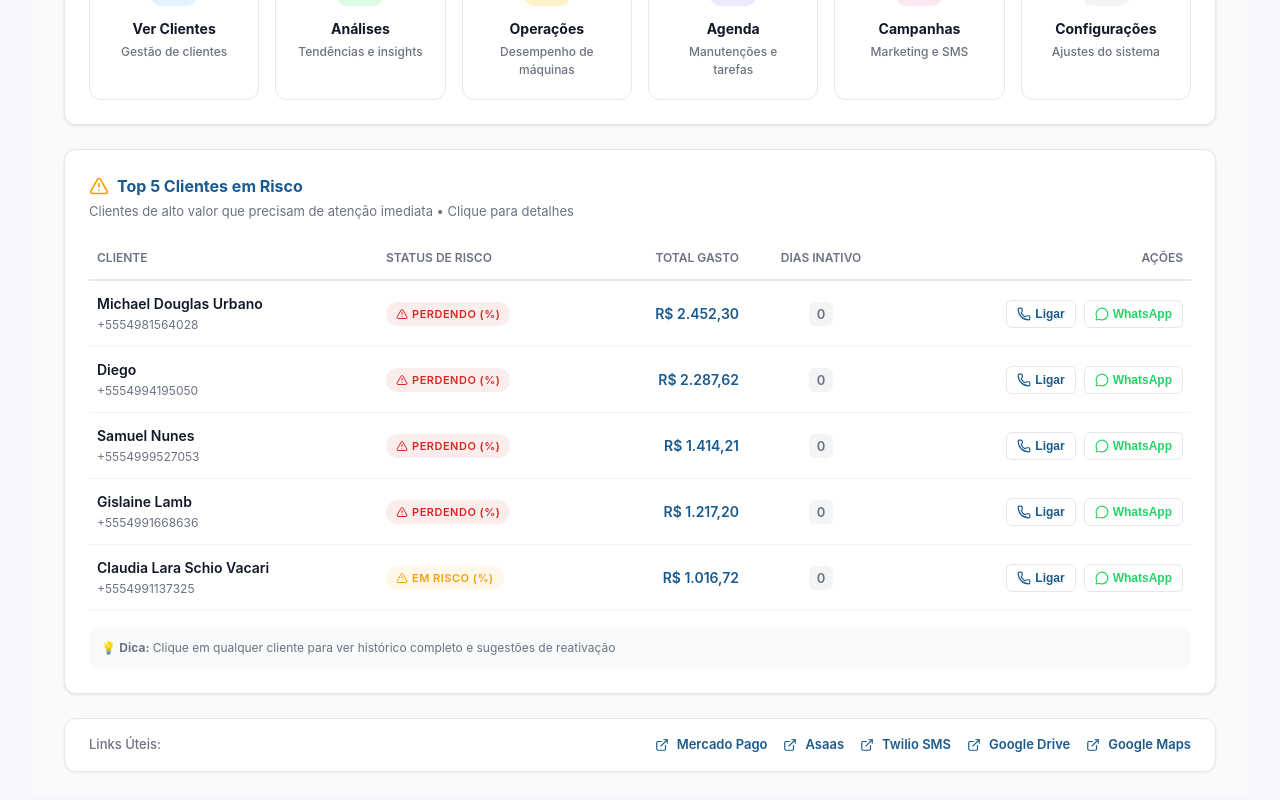
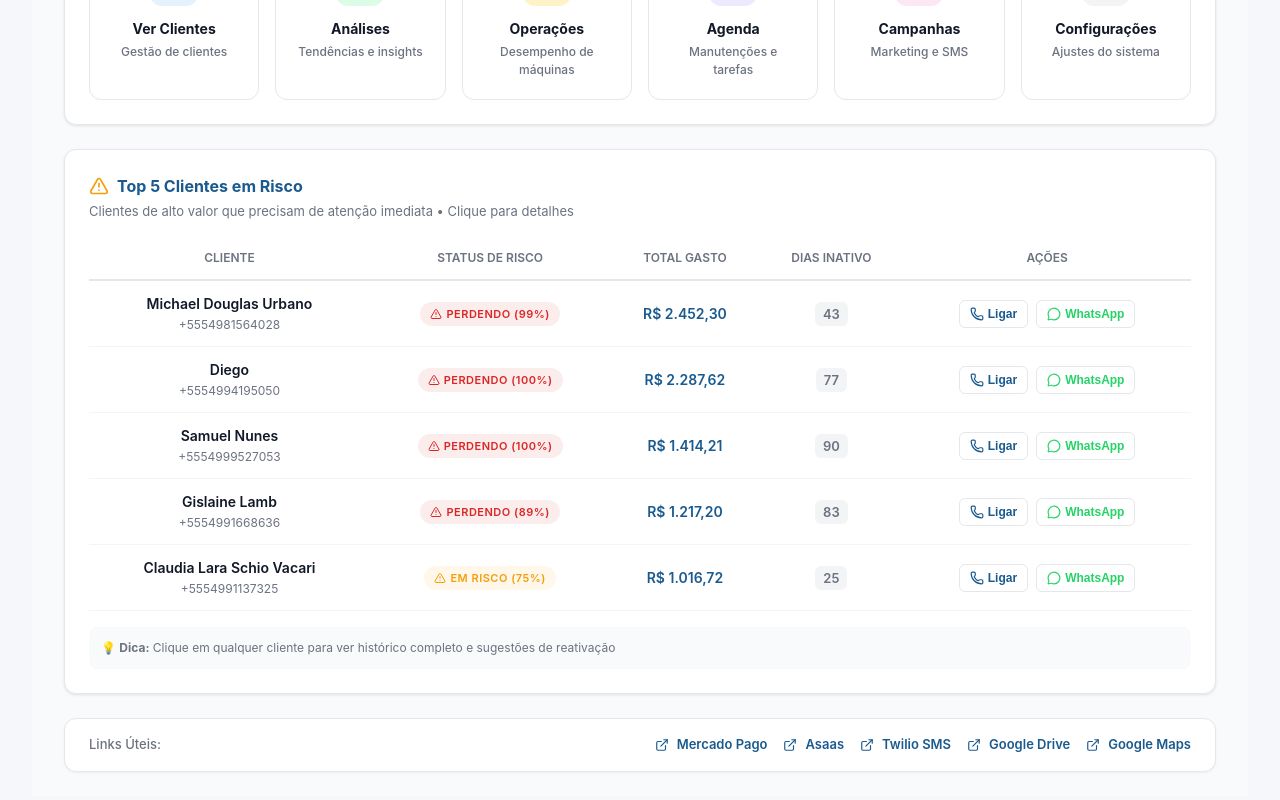
Before and after one commit to lucaslopezpuerta/LavpopBusinessIntelligence, a React (Vite) app: page / in a window 1280 px wide. Shown: the part 994-1794 px from the top of the page. Built offline with nearby package versions, Linux system fonts and the light colour scheme; no server answers; the HTML template or start-up script is replaced by a standard one.

Commit message:
Update AtRiskCustomersTable.jsx

```diff
--- a/src/components/AtRiskCustomersTable.jsx
+++ b/src/components/AtRiskCustomersTable.jsx
@@ -1,12 +1,12 @@
-// AtRiskCustomersTable.jsx v2.1 - PORTUGUESE & MAX ROWS
-// ✅ Full Portuguese translation
-// ✅ Support for maxRows prop (default 10)
-// ✅ Integrated CustomerDetailModal
+// AtRiskCustomersTable.jsx v2.2 - FIXED RISK % DISPLAY & CENTERED ALIGNMENT
+// ✅ Fixed risk percentage display (now uses returnLikelihood)
+// ✅ All columns center-aligned
+// ✅ Portuguese labels
 // ✅ Click-to-view-details functionality
 //
 // CHANGELOG:
+// v2.2 (2025-11-15): Fixed risk % display, center-aligned all columns
 // v2.1 (2025-11-15): Added Portuguese labels, maxRows prop support
-// v2.0 (2025-11-14): Integrated CustomerDetailModal with click functionality
 
 import React, { useState } from 'react';
 import { Phone, MessageCircle, AlertTriangle } from 'lucide-react';
@@ -14,6 +14,7 @@ import CustomerDetailModal from './CustomerDetailModal';
 
 const COLORS = {
   primary: '#1a5a8e',
+  accent: '#55b03b',
   amber: '#f59e0b',
   red: '#dc2626',
   gray: '#6b7280'
@@ -91,9 +92,15 @@ const AtRiskCustomersTable = ({ customerMetrics, salesData, maxRows = 5 }) => {
     }
   };
 
-  const getRiskBadge = (riskLevel, likelihood) => {
+  // ✅ FIXED: Now uses returnLikelihood instead of churnLikelihood
+  const getRiskBadge = (riskLevel, returnLikelihood) => {
     const color = getRiskColor(riskLevel);
     const translatedLevel = translateRiskLevel(riskLevel);
+
+    // Calculate churn likelihood as inverse of return likelihood
+    const churnPercent = returnLikelihood !== undefined && returnLikelihood !== null
+      ? Math.round(100 - returnLikelihood)
+      : 0;
 
     return (
       <div style={{
@@ -110,7 +117,7 @@ const AtRiskCustomersTable = ({ customerMetrics, salesData, maxRows = 5 }) => {
         letterSpacing: '0.5px'
       }}>
         <AlertTriangle style={{ width: '12px', height: '12px' }} />
-        {translatedLevel} ({likelihood}%)
+        {translatedLevel} ({churnPercent}%)
       </div>
     );
   };
@@ -179,22 +186,51 @@ const AtRiskCustomersTable = ({ customerMetrics, salesData, maxRows = 5 }) => {
           }}>
             <thead>
               <tr style={{
-                borderBottom: '2px solid #e5e7eb',
-                textAlign: 'left'
+                borderBottom: '2px solid #e5e7eb'
               }}>
-                <th style={{ padding: '12px 8px', fontWeight: '600', color: COLORS.gray, fontSize: '12px' }}>
+                <th style={{
+                  padding: '12px 8px',
+                  fontWeight: '600',
+                  color: COLORS.gray,
+                  fontSize: '12px',
+                  textAlign: 'center'
+                }}>
                   CLIENTE
                 </th>
-                <th style={{ padding: '12px 8px', fontWeight: '600', color: COLORS.gray, fontSize: '12px' }}>
+                <th style={{
+                  padding: '12px 8px',
+                  fontWeight: '600',
+                  color: COLORS.gray,
+                  fontSize: '12px',
+                  textAlign: 'center'
+                }}>
                   STATUS DE RISCO
                 </th>
-                <th style={{ padding: '12px 8px', fontWeight: '600', color: COLORS.gray, fontSize: '12px', textAlign: 'right' }}>
+                <th style={{
+                  padding: '12px 8px',
+                  fontWeight: '600',
+                  color: COLORS.gray,
+                  fontSize: '12px',
+                  textAlign: 'center'
+                }}>
                   TOTAL GASTO
                 </th>
-                <th style={{ padding: '12px 8px', fontWeight: '600', color: COLORS.gray, fontSize: '12px', textAlign: 'center' }}>
+                <th style={{
+                  padding: '12px 8px',
+                  fontWeight: '600',
+                  color: COLORS.gray,
+                  fontSize: '12px',
+                  textAlign: 'center'
+                }}>
                   DIAS INATIVO
                 </th>
-                <th style={{ padding: '12px 8px', fontWeight: '600', color: COLORS.gray, fontSize: '12px', textAlign: 'right' }}>
+                <th style={{
+                  padding: '12px 8px',
+                  fontWeight: '600',
+                  color: COLORS.gray,
+                  fontSize: '12px',
+                  textAlign: 'center'
+                }}>
                   AÇÕES
                 </th>
               </tr>
@@ -212,7 +248,7 @@ const AtRiskCustomersTable = ({ customerMetrics, salesData, maxRows = 5 }) => {
                   onMouseLeave={(e) => e.currentTarget.style.background = 'white'}
                   onClick={() => setSelectedCustomer(customer)}
                 >
-                  <td style={{ padding: '12px 8px' }}>
+                  <td style={{ padding: '12px 8px', textAlign: 'center' }}>
                     <div style={{ fontWeight: '600', color: '#111827', marginBottom: '2px' }}>
                       {customer.name || 'Cliente sem nome'}
                     </div>
@@ -222,10 +258,15 @@ const AtRiskCustomersTable = ({ customerMetrics, salesData, maxRows = 5 }) => {
                       </div>
                     )}
                   </td>
-                  <td style={{ padding: '12px 8px' }}>
-                    {getRiskBadge(customer.riskLevel, customer.churnLikelihood)}
+                  <td style={{ padding: '12px 8px', textAlign: 'center' }}>
+                    {getRiskBadge(customer.riskLevel, customer.returnLikelihood)}
                   </td>
-                  <td style={{ padding: '12px 8px', textAlign: 'right', fontWeight: '600', color: COLORS.primary }}>
+                  <td style={{
+                    padding: '12px 8px',
+                    textAlign: 'center',
+                    fontWeight: '600',
+                    color: COLORS.primary
+                  }}>
                     {formatCurrency(customer.netTotal || 0)}
                   </td>
                   <td style={{ padding: '12px 8px', textAlign: 'center' }}>
@@ -237,11 +278,11 @@ const AtRiskCustomersTable = ({ customerMetrics, salesData, maxRows = 5 }) => {
                       fontWeight: '600',
                       color: COLORS.gray
                     }}>
-                      {customer.daysSinceLastPurchase || 0}
+                      {customer.daysSinceLastVisit || 0}
                     </span>
                   </td>
-                  <td style={{ padding: '12px 8px', textAlign: 'right' }}>
-                    <div style={{ display: 'flex', gap: '0.5rem', justifyContent: 'flex-end' }}>
+                  <td style={{ padding: '12px 8px', textAlign: 'center' }}>
+                    <div style={{ display: 'flex', gap: '0.5rem', justifyContent: 'center' }}>
                       {customer.phone && formatPhone(customer.phone) && (
                         <>
                           <button
```
